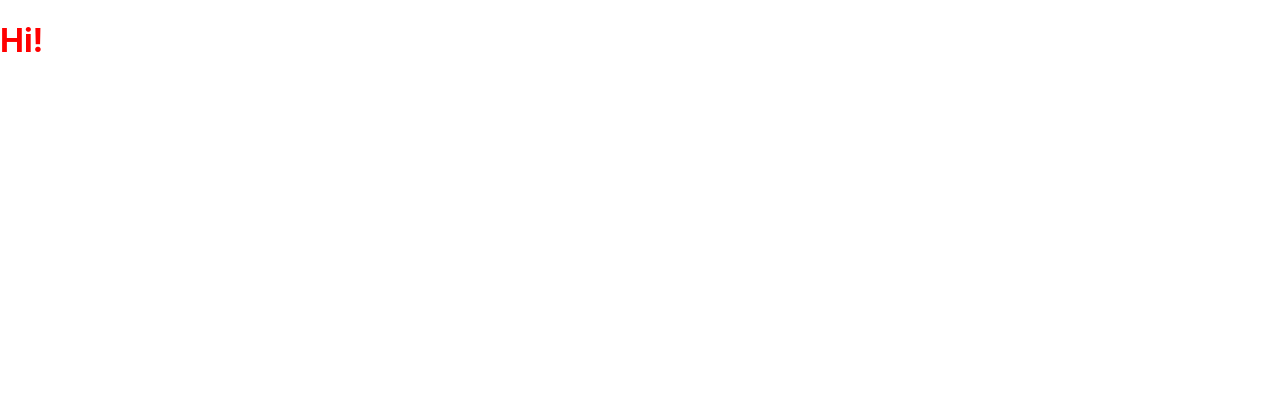
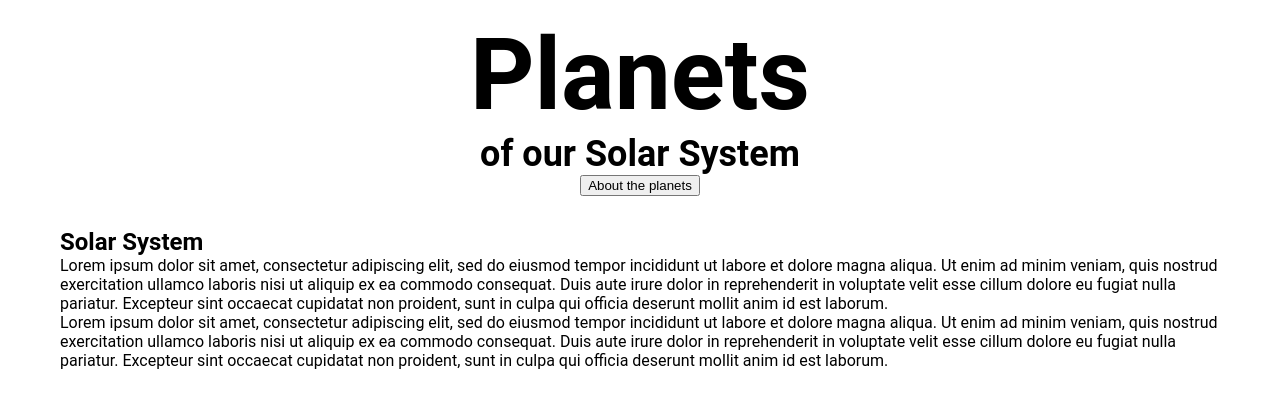
Before and after one commit to NataliaPlatova/planets, a React (Create React App) app: page / in a window 1280 px wide. Shown: the top 408 px of the page. Built offline with nearby package versions, Linux system fonts and the light colour scheme.

Commit message:
add main block and text block components

```diff
--- a/src/App.js
+++ b/src/App.js
@@ -1,12 +1,17 @@
-import React from 'react';
-import logo from './logo.svg';
-import './App.css';
+import React from "react";
+import "./App.scss";
 import MainBlock from "./components/MainBlock";
+import TextBlock from "./components/TextBlock";
 
 function App() {
   return (
     <main>
       <MainBlock/>
+      <TextBlock sectionName="solarSystemBlock">
+        <h2>Solar System</h2>
+        <p>Lorem ipsum dolor sit amet, consectetur adipiscing elit, sed do eiusmod tempor incididunt ut labore et dolore magna aliqua. Ut enim ad minim veniam, quis nostrud exercitation ullamco laboris nisi ut aliquip ex ea commodo consequat. Duis aute irure dolor in reprehenderit in voluptate velit esse cillum dolore eu fugiat nulla pariatur. Excepteur sint occaecat cupidatat non proident, sunt in culpa qui officia deserunt mollit anim id est laborum.</p>
+        <p>Lorem ipsum dolor sit amet, consectetur adipiscing elit, sed do eiusmod tempor incididunt ut labore et dolore magna aliqua. Ut enim ad minim veniam, quis nostrud exercitation ullamco laboris nisi ut aliquip ex ea commodo consequat. Duis aute irure dolor in reprehenderit in voluptate velit esse cillum dolore eu fugiat nulla pariatur. Excepteur sint occaecat cupidatat non proident, sunt in culpa qui officia deserunt mollit anim id est laborum.</p>
+      </TextBlock>
     </main>
   );
 }
--- a/src/App.css
+++ b/src/App.scss
@@ -36,3 +36,19 @@
     transform: rotate(360deg);
   }
 }
+
+body {
+  font-family: "Roboto", sans-serif;
+}
+
+h1, h2, h3, h4, p, span {
+  margin: 0;
+  padding: 0;
+}
+
+.container {
+  max-width: 1160px;
+  margin: 0 auto;
+  padding: 16px;
+  box-sizing: content-box;
+}
--- a/src/components/MainBlock/MainBlock.module.scss
+++ b/src/components/MainBlock/MainBlock.module.scss
@@ -1,5 +1,14 @@
 .mainBlock {
-  &>h1 {
-    color: red;
+  &>.container {
+    display: flex;
+    flex-direction: column;
+    justify-content: center;
+    align-items: center;
+    &>h1 {
+      font-size: 100px;
+    }
+    &>h2 {
+      font-size: 36px;
+    }
   }
 }
--- a/src/components/MainBlock/index.js
+++ b/src/components/MainBlock/index.js
@@ -1,11 +1,15 @@
-import React from 'react';
-import s from './MainBlock.module.scss';
+import React from "react";
+import s from "./MainBlock.module.scss";
 
-const MainBlock = ({children}) => {
+const MainBlock = () => {
     return (
-        <div className={s.mainBlock}>
-            <h1>Hi!</h1>
-        </div>
+        <section className={s.mainBlock}>
+            <div className={`container ${s.container}`}>
+                <h1>Planets</h1>
+                <h2>of our Solar System</h2>
+                <button>About the planets</button>
+            </div>
+        </section>
     );
 };
 
--- /dev/null
+++ b/src/components/TextBlock/TextBlock.module.scss
@@ -0,0 +1,6 @@
+.container {
+  display: flex;
+  flex-direction: column;
+  justify-content: center;
+  align-items: flex-start;
+}
--- /dev/null
+++ b/src/components/TextBlock/index.js
@@ -0,0 +1,13 @@
+import React from "react";
+import s from "./TextBlock.module.scss";
+
+const TextBlock = ({sectionName, children}) => {
+    return (
+        <section className={sectionName}>
+            <div className={`container ${s.container}`}>
+                {children}
+            </div>
+        </section>
+    );
+};
+export default TextBlock;
```
Also changed, not shown: src/components/PlanetsBlock/index.js (added).
